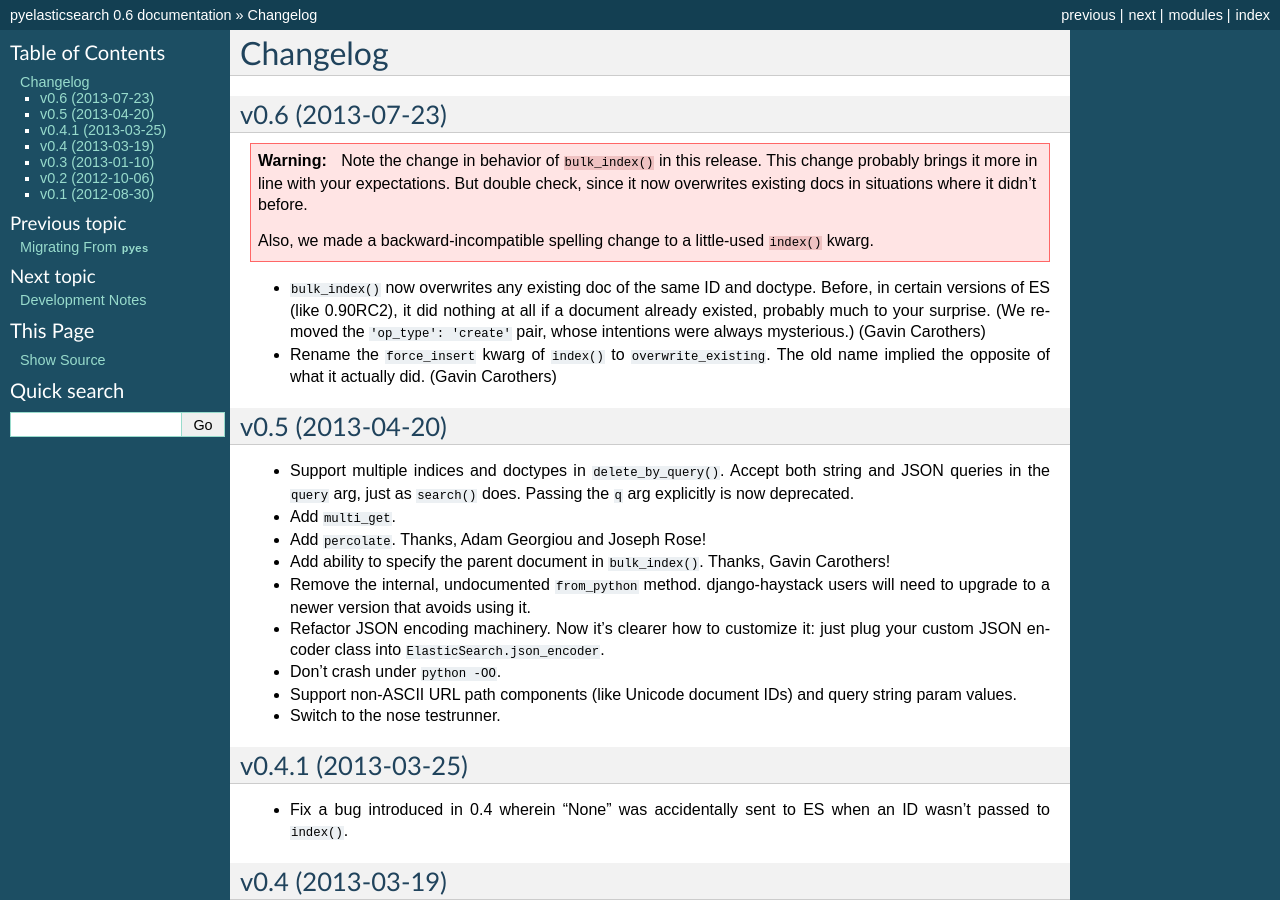
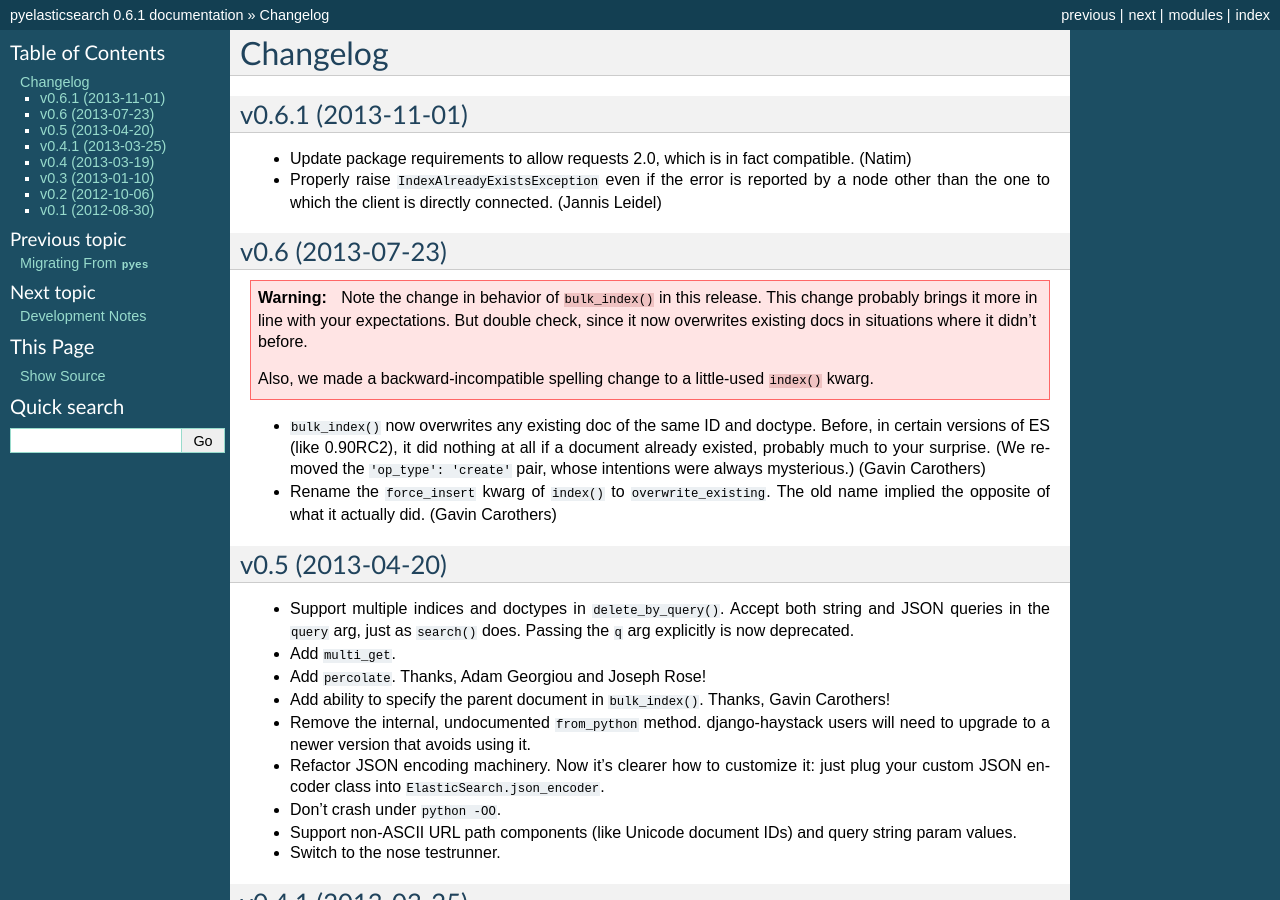
Before and after one commit to pyelasticsearch/pyelasticsearch, a Sphinx documentation site: the page built from docs/source/changelog.rst, in a window 1280 px wide and 900 px high. Built offline with Sphinx 7.4.7, drawn with Linux system fonts in a browser that asks for light colours; some of the changed text lies outside the part shown.

Commit message:
Bump version to 0.6.1, and update changelog.

```diff
--- a/docs/source/changelog.rst
+++ b/docs/source/changelog.rst
@@ -1,5 +1,15 @@
 Changelog
 =========
+
+v0.6.1 (2013-11-01)
+-------------------
+
+* Update package requirements to allow requests 2.0, which is in fact
+  compatible. (Natim)
+* Properly raise ``IndexAlreadyExistsException`` even if the error is reported
+  by a node other than the one to which the client is directly connected.
+  (Jannis Leidel)
+
 
 v0.6 (2013-07-23)
 -----------------
--- a/pyelasticsearch/__init__.py
+++ b/pyelasticsearch/__init__.py
@@ -11,7 +11,7 @@
 __all__ = ['ElasticSearch', 'ElasticHttpError', 'InvalidJsonResponseError',
            'Timeout', 'ConnectionError', 'ElasticHttpNotFoundError',
            'IndexAlreadyExistsError']
-__version__ = '0.6'
+__version__ = '0.6.1'
 __version_info__ = tuple(__version__.split('.'))
 
 get_version = lambda: __version_info__
```
